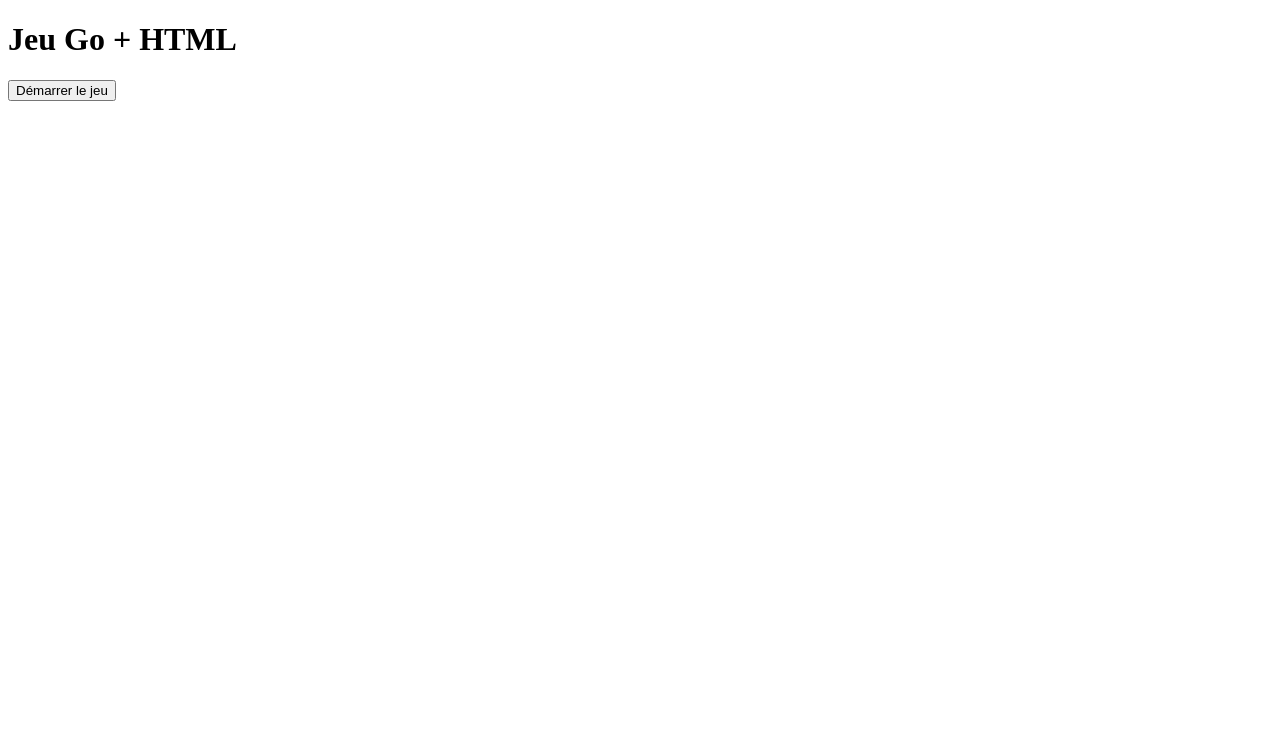
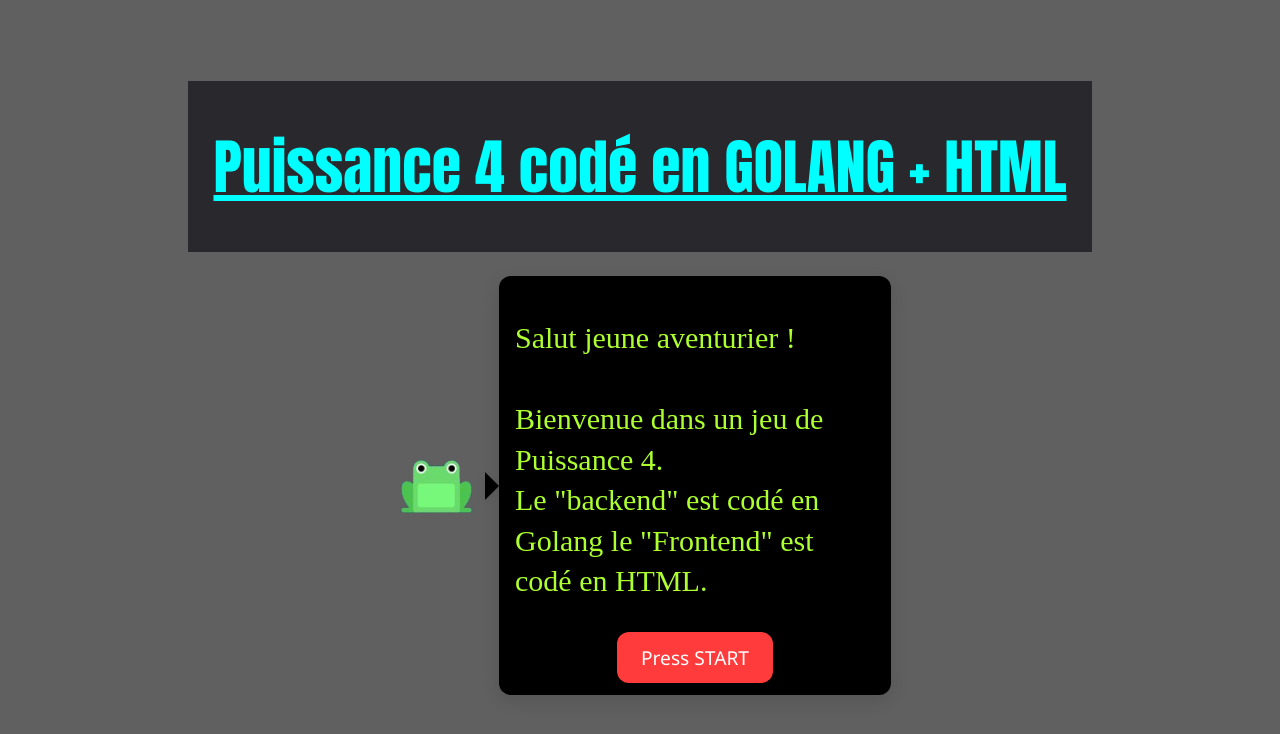
Before and after one commit to loschoe/Power4_Web_Go, a plain HTML site: page templates/game.html in a window 1280 px wide. Drawn offline with Linux system fonts and the light colour scheme; a small style sheet from the web is missing.

Commit message:
Création de la page d'accueil

```diff
--- /dev/null
+++ b/static/start.css
@@ -0,0 +1,140 @@
+:root{
+    --bubble-bg: black;
+    --bubble-color: greenyellow;
+    --bubble-radius: 12px;
+    --bubble-padding: 12px 16px;
+    --shadow: 0 6px 18px rgba(0,0,0,0.12);
+}
+
+body {
+    display: flex;
+    flex-direction: column;
+    align-items: center;
+    justify-content: center;
+    min-height: 100vh;
+    margin: 0;
+    background-color: #606060;
+}
+
+
+header {
+    background-color: #28282d;
+    padding-left: 2%;
+    padding-right: 2%;
+}
+
+.message-row{
+    display:flex;
+    align-items:center;
+    gap:16px;
+    padding:24px;
+}
+
+.avatar img{
+    width:100%;
+    height:100%;
+    object-fit:cover;
+    display:block;
+}
+
+.bubble{
+    --tail-size: 14px;
+    position:relative;
+    max-width:360px;
+    background: var(--bubble-bg); /* couleur de fond */
+    color: var(--bubble-color);   /* couleur du texte */
+    border-radius: var(--bubble-radius);
+    padding: var(--bubble-padding);
+    box-shadow: var(--shadow);
+    line-height:1.35;
+    font-size:15px;
+
+    /* Police rétro type Undertale */
+    font-family: 'Determination Mono';
+}
+
+.bubble::before{
+    content:"";
+    position:absolute;
+    width:0;
+    height:0;
+    left: calc(-1 * var(--tail-size));
+    top: 50%;
+    transform: translateY(-50%);
+    border-width: var(--tail-size);
+    border-style: solid;
+    border-color: transparent transparent transparent var(--bubble-bg);
+    filter: drop-shadow(0 2px 4px rgba(0,0,0,0.08));
+  }
+
+  /* Variante pour bulle à gauche */
+.bubble.left{
+    order:-1;
+}
+.bubble.left::before{
+    left:auto;
+    right: calc(-1 * var(--tail-size));
+    border-color: transparent var(--bubble-bg) transparent transparent;
+  }
+
+@media (max-width:520px){
+.message-row{
+    flex-direction:column;
+    gap:10px;
+    align-items:center;
+}
+.bubble{
+    max-width:92%;
+}
+.bubble::before{
+    top:auto;
+    bottom: calc(-1 * var(--tail-size));
+    left: 50%;
+    transform: translateX(-50%);
+    border-color: var(--bubble-bg) transparent transparent transparent;
+}
+.bubble.left::before{
+    right:auto;
+    left:50%;
+    border-color: var(--bubble-bg) transparent transparent transparent;
+}
+}
+.big-title {
+    text-align: center;
+    text-decoration: underline;
+    color: #00FFFF;
+    font-size: 60px;
+    font-family: Impact;
+    font-weight: 350;
+}
+
+
+.txt {
+    font-size: 30px;
+}
+
+.container {
+  display: flex;
+  flex-direction: column;
+  align-items: center;
+  justify-content: center;
+  text-align: center;
+}
+
+.start-btn {
+  background-color: #FF3B3B;
+  color: #FFFFFF;
+  border: none;
+  border-radius: 12px;
+  padding: 12px 24px;
+  font-size: 1.2rem;
+  font-family: 'Segoe UI', sans-serif;
+  cursor: pointer;
+  transition: all 0.3s ease;
+}
+
+.start-btn:hover {
+  background-color: #FF5C5C;
+  box-shadow: 0 0 10px #FF3B3B;
+  transform: scale(1.05);
+}
--- a/templates/game.html
+++ b/templates/game.html
@@ -2,12 +2,34 @@
 <html lang="fr">
 <head>
     <meta charset="UTF-8">
-    <title>Jeu Go + HTML</title>
+    <title>Puissance 4 | Accueuil</title>
+    <link rel="stylesheet" href="../static/start.css">
+<link rel="stylesheet" href="https://cartr.gitlab.io/undertale-fonts/determination-mono.css">
 </head>
 <body>
-    <h1>Jeu Go + HTML</h1>
-    <a href="/play">
-        <button>Démarrer le jeu</button>
-    </a>
+    <header>
+        <h1 class="big-title">Puissance 4 codé en GOLANG + HTML</h1>
+    </header>
+
+
+    <div class="message-row">
+    <div class="avatar">
+        <img src="../static/images/frog.png" alt="Illustration du personnage" />
+    </div>
+
+    <div class="bubble">
+        <p class="txt">
+            Salut jeune aventurier !
+            <br><br>Bienvenue dans un jeu de Puissance 4.<br>
+            Le "backend" est codé en Golang le "Frontend" est codé en HTML.<br>
+        </p>
+        <div class="container">
+            <a href="/play">
+                <button class="start-btn">Press START</button>
+            </a>
+
+        </div>
+    </div>
+    </div>
 </body>
 </html>
```
Also changed, not shown: templates/start_game.html (+6 -2 lines), static/game_styles.css (renamed from static/styles.css), static/images/frog.png (added).
